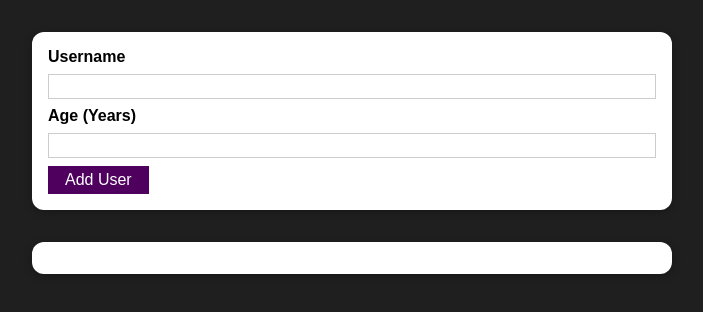
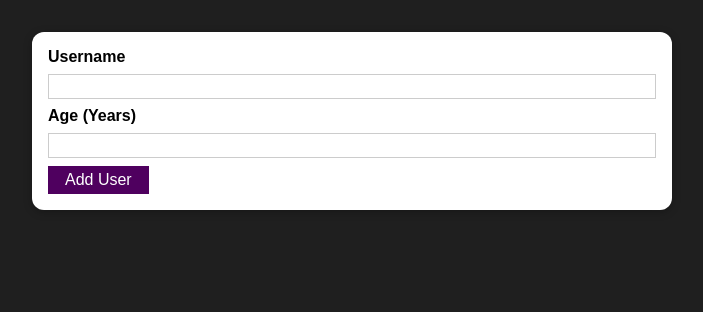
Before and after one commit to Mezin24/react_add-user, a React (Create React App) app: page / in a window 1280 px wide. Shown: the top 312 px of the page, without its empty margins (288-991 px from the left). Built offline with nearby package versions, Linux system fonts and the light colour scheme.

Commit message:
add empty list hide feature

```diff
--- a/src/App.js
+++ b/src/App.js
@@ -20,7 +20,7 @@ function App() {
   return (
     <div>
       <AddUser onAddUser={addUserHandler} />
-      <UserList users={userList} />
+      {userList.length !== 0 && <UserList users={userList} />}
     </div>
   );
 }
```
